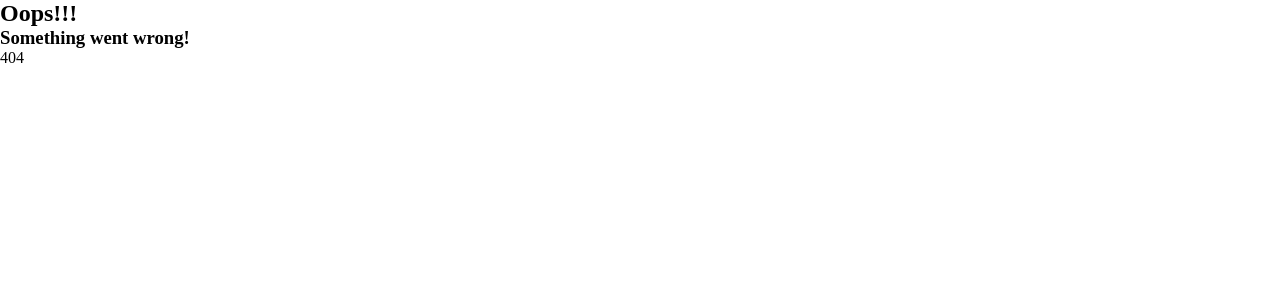
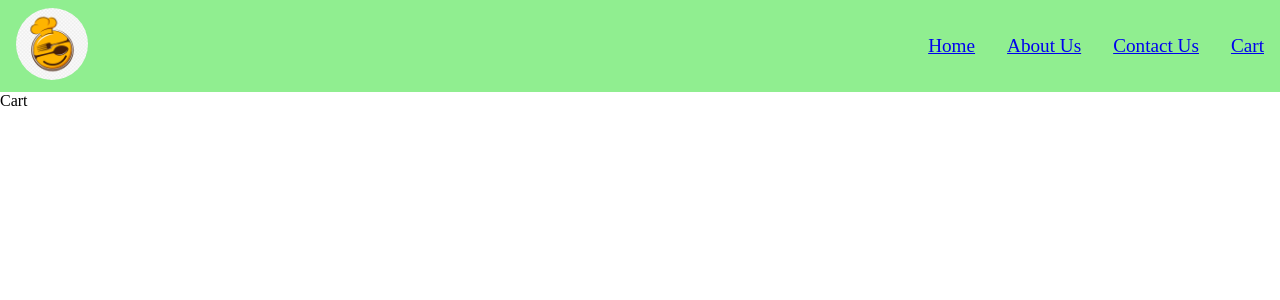
Before and after one commit to DHIYANESH-K/Food_Ordering_Application, a React (Vite) app: page /cart in a window 1280 px wide. Before the commit this address had no page. Shown: the top 300 px of the page. Built offline with nearby package versions, Linux system fonts and the light colour scheme.

Commit message:
Add children routes to app

```diff
--- a/src/App.js
+++ b/src/App.js
@@ -2,16 +2,17 @@ import React from "react";
 import ReactDOM from "react-dom/client";
 import Header from "./components/Header";
 import Body from "./components/Body";
-import { createBrowserRouter, RouterProvider } from "react-router";
+import { createBrowserRouter, Outlet, RouterProvider } from "react-router";
 import Contact from "./components/Contact";
 import About from "./components/About";
 import Error from "./components/Error";
+import Cart from "./components/Cart";
 
 const AppLayout = () => {
     return (
         <div className="app">
             <Header />
-            <Body />
+            <Outlet/>
         </div>
     );
 };
@@ -20,7 +21,10 @@ let appRouter=createBrowserRouter([
     {
         path:"/",
         element:<AppLayout/>,
-        errorElement:<Error/>
+        children:[
+            {
+                path:"/",
+                element:<Body/>
             },
             {
                 path:"/contact",
@@ -29,7 +33,14 @@ let appRouter=createBrowserRouter([
             {
                 path:"/about",
                 element:<About/>
+            },
+            {
+                path:"/cart",
+                element:<Cart/>
             }
+        ],
+        errorElement:<Error/>
+    },
 ])
 
 const root = ReactDOM.createRoot(document.getElementById("root"));
--- /dev/null
+++ b/src/components/Cart.js
@@ -0,0 +1,7 @@
+let Cart=()=>{
+    return(
+        <div>Cart</div>
+    )
+}
+
+export default Cart;
--- a/src/components/Header.js
+++ b/src/components/Header.js
@@ -1,3 +1,4 @@
+import { Link } from "react-router";
 import logo from "url:../../assets/logo.png";
 
 const Header = () => {
@@ -7,10 +8,10 @@ const Header = () => {
         </div>
         <div className="nav_item">
             <ul>
-                <li>Home</li>
-                <li>About Us</li>
-                <li>Contact Us</li>
-                <li>Cart</li>
+                <Link to="/">Home</Link>
+                <Link to="/about">About Us</Link>
+                <Link to="/contact">Contact Us</Link>
+                <Link to="/cart">Cart</Link>
             </ul>
         </div>
     </div>
```
Lines whose indentation alone changed are shown as unchanged.
